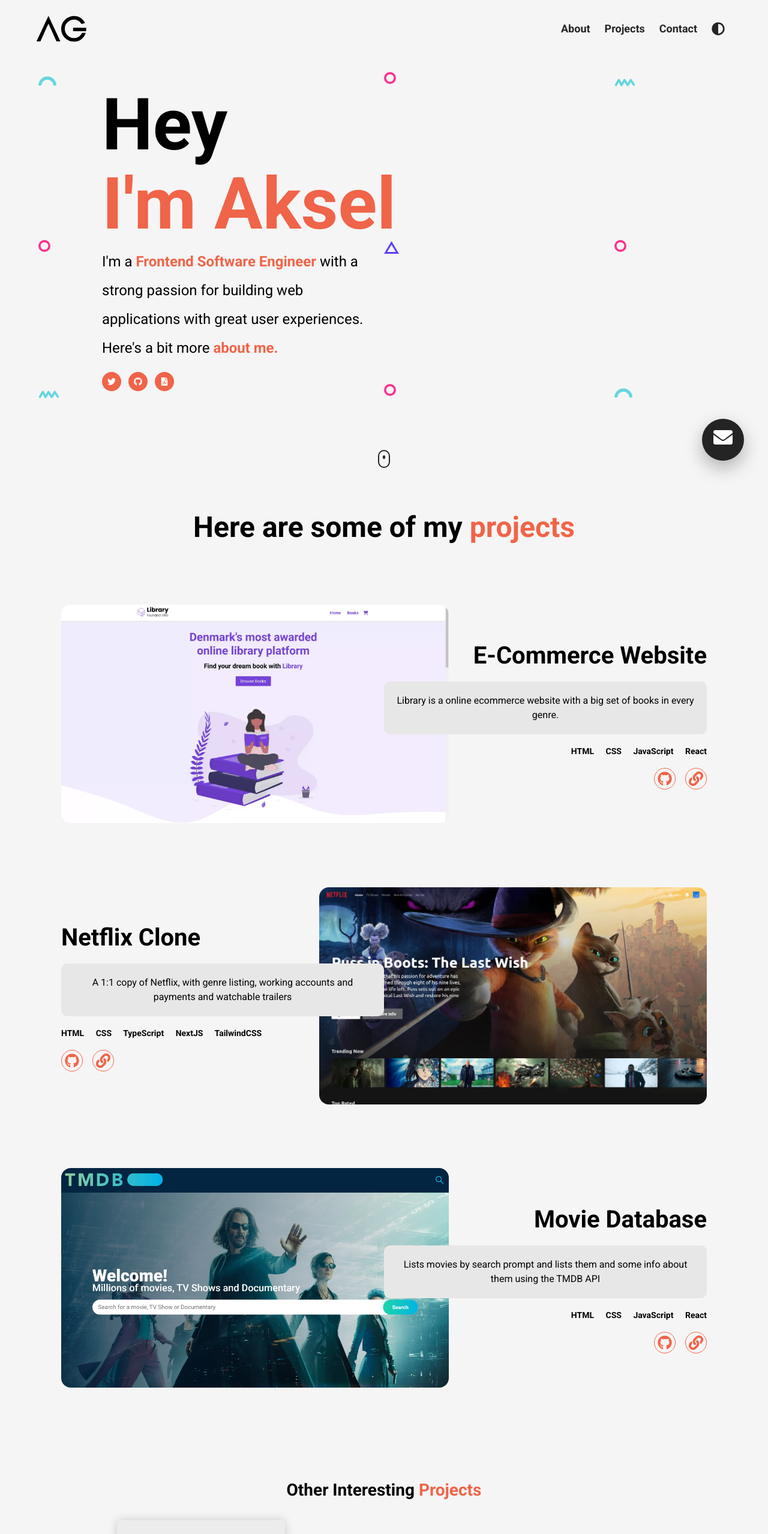
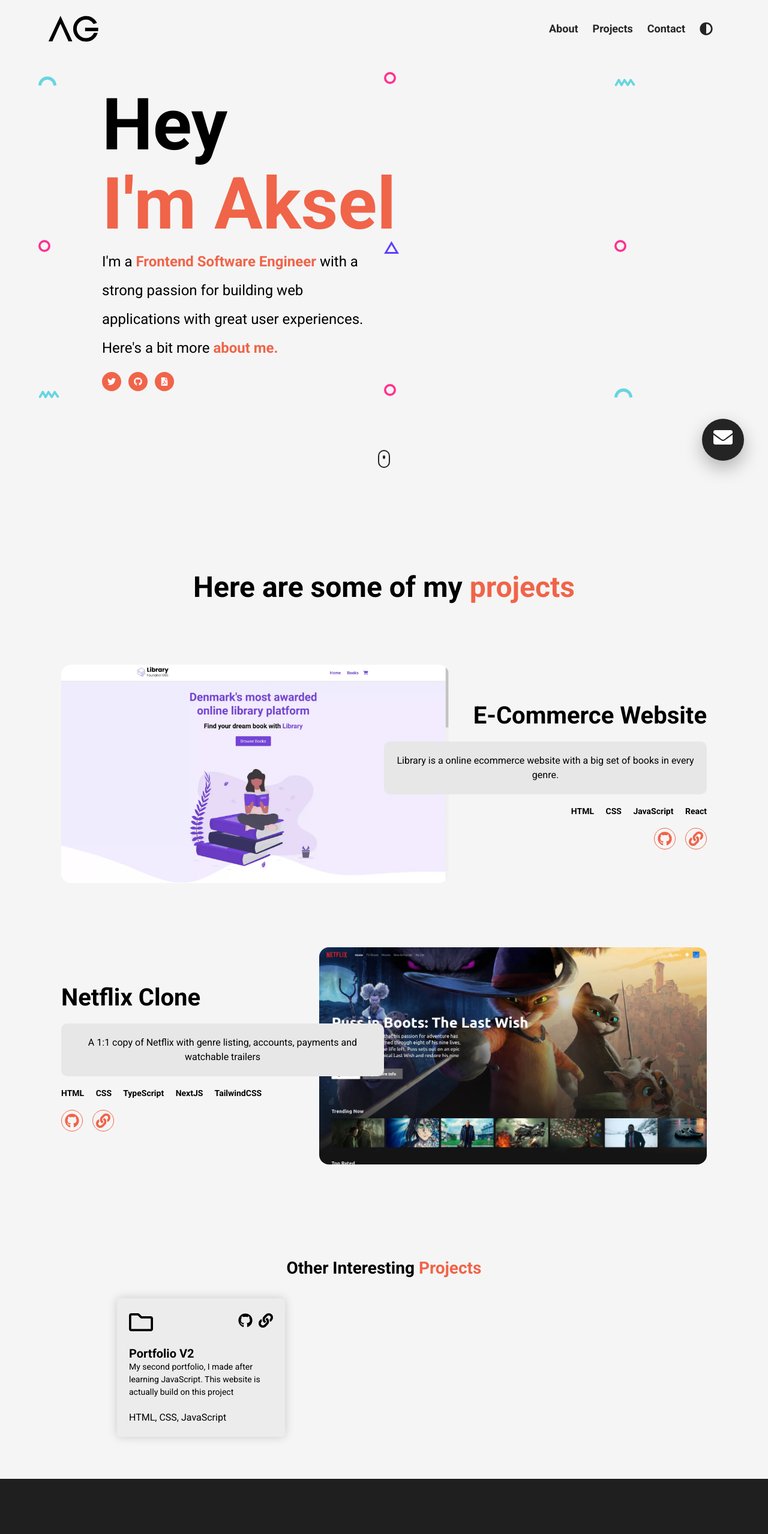
Before and after one commit to AkselGlyholt/EPortfolio, a React (Create React App) app: page / in a window 1280 px wide. Shown: the top 2557 px of the page at 60% size. Built offline with nearby package versions, Linux system fonts and the light colour scheme.

Commit message:
Added updated resume and text

```diff
--- a/src/App.css
+++ b/src/App.css
@@ -181,7 +181,7 @@ nav,
 .modal--open nav,
 .modal--open .scroll,
 .modal--open .header {
-  opacity: 0;
+  opacity: 0 !important;
   visibility: hidden;
   transition: all 400ms;
 }
@@ -424,29 +424,13 @@ nav,
 
 nav {
   display: flex;
-  position: fixed;
-  justify-content: center;
+  justify-content: space-between;
   align-items: center;
   width: 100%;
+  max-width: 1200px;
+  margin: 0 auto;
+  padding: 0 20px;
   height: 100px;
-  z-index: 2000;
-  transition: all 500ms ease;
-  transform: translateY(-70%);
-  opacity: 0;
-}
-
-.scrolled {
-  -webkit-backdrop-filter: blur(5px) brightness(0.97);
-  backdrop-filter: blur(5px) brightness(0.97);
-}
-
-.nav--hidden {
-  margin-top: -100px;
-}
-
-.dark-theme .scrolled {
-  -webkit-backdrop-filter: blur(5px) brightness(0.8);
-  backdrop-filter: blur(5px) brightness(0.8);
 }
 
 .nav--container {
--- a/src/components/Nav.jsx
+++ b/src/components/Nav.jsx
@@ -48,32 +48,6 @@ function Nav({ toggleModal }) {
     };
   }, []);
 
-  let lastScrollY = window.scrollY;
-
-  window.addEventListener("scroll", () => {
-    if (lastScrollY < window.scrollY) {
-      document.querySelector("nav").classList.add("nav--hidden");
-    } else {
-      document.querySelector("nav").classList.remove("nav--hidden");
-    }
-
-    lastScrollY = window.scrollY;
-
-    if (window.scrollY !== 0) {
-      document.querySelector("nav").classList.add("scrolled");
-    } else {
-      document.querySelector("nav").classList.remove("scrolled");
-    }
-  });
-
-  useEffect(() => {
-    if (window.scrollY !== 0) {
-      document.querySelector("nav").classList.add("scrolled");
-    } else {
-      document.querySelector("nav").classList.remove("scrolled");
-    }
-  }, []);
-
   return (
     <nav>
       <div className="nav--container">
--- a/src/components/Projects.jsx
+++ b/src/components/Projects.jsx
@@ -2,7 +2,6 @@ import React from "react";
 import FeaturedProject from "./UI/FeaturedProject.jsx";
 import ecommerceImage from "../assets/ecommerceWebsite.webp";
 import netflixImage from "../assets/NetflixClone.webp";
-import movieDataBaseImg from "../assets/moviedatabase.webp";
 import ExtraProject from "./UI/ExtraProject.jsx";
 
 function Projects() {
@@ -27,20 +26,11 @@ function Projects() {
             <FeaturedProject
               title="Netflix Clone"
               tools="HTML CSS TypeScript NextJS TailwindCSS"
-              para="A 1:1 copy of Netflix, with genre listing, working accounts and payments and watchable trailers"
+              para="A 1:1 copy of Netflix with genre listing, accounts, payments and watchable trailers"
               img={netflixImage}
               github="https://github.com/AkselGlyholt/netflix-clone"
               link="https://netflix-clone-5mft.vercel.app/"
               even={true}
-            />
-            <FeaturedProject
-              title="Movie Database"
-              tools="HTML CSS JavaScript React"
-              para="Lists movies by search prompt and lists them and some info about them using the TMDB API"
-              img={movieDataBaseImg}
-              github="https://github.com/AkselGlyholt/MoviesDatabase"
-              link="https://movies-database-beige.vercel.app"
-              even={false}
             />
           </ul>
         </div>
--- a/src/components/UI/Modal.jsx
+++ b/src/components/UI/Modal.jsx
@@ -47,15 +47,15 @@ function Modal({ toggleModal }) {
             Frontend Software Engineer.
           </h4>
           <p className="modal__para">
+            {" "}
             I'm a 14 year-old Danish{" "}
             <b className="orange">frontend software engineer</b> with experience
-            developing websites for the tech companie{" "}
-            <b className="orange">Adverseflow</b> and freelancing websites for
-            small and independent businesses
-            <br />
-            <br />I currently solve difficult engineering problems every day
-            with the <b className="orange">Adverseflow team</b>
-            using <b className="orange">JavaScript ES6+, HTML</b> and{" "}
+            developing websites for the tech company{" "}
+            <b className="orange">StrailX</b> and freelancing websites for small
+            and independent businesses <br /> <br /> I currently solve difficult
+            engineering problems every day with the{" "}
+            <b className="orange">StrailX team</b> using{" "}
+            <b className="orange">JavaScript ES6+, HTML</b> and{" "}
             <b className="orange">CSS</b>
           </p>
           <div className="modal__languages">
```
Also changed, not shown: 2 other files (tests, documents, lock files or other folders).
